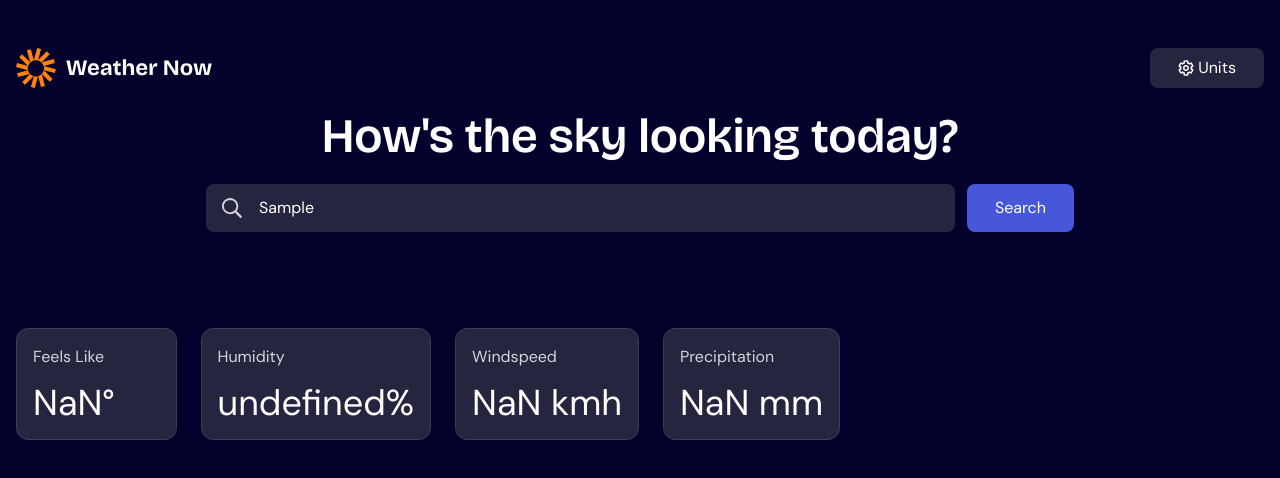
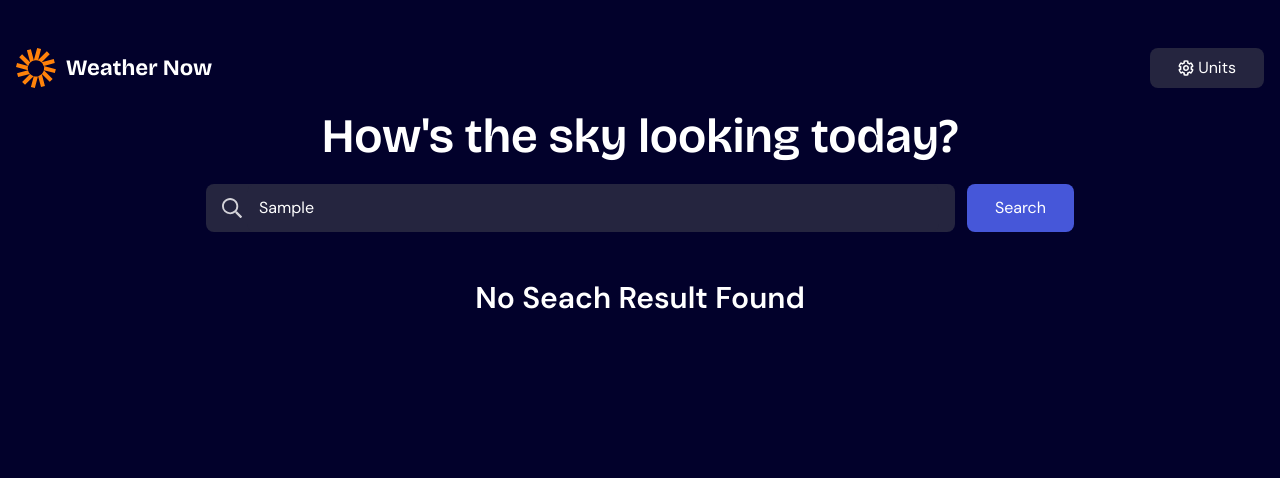
Before and after one commit to isylvestersam/Weather-App, a React (Vite) app: page / in a window 1280 px wide. Both pictures are taken after typing "Sample" into the empty fields and a click on the button "Search". Shown: the top 478 px of the page. Built offline with nearby package versions, Linux system fonts and the light colour scheme; no server answers.

Commit message:
create no search result state

```diff
--- a/src/App.jsx
+++ b/src/App.jsx
@@ -7,8 +7,14 @@ import ShowCaseBar from './Components/Main/ShowCaseBar';
 import FeelsLike from './Components/Main/FeelsLike';
 import DailyForecast from './Components/Main/DailyForecast';
 import HourlyForecast from './Components/Main/HourlyForecast';
+import { WeatherContext, WeatherProvider } from './Components/Context/WeatherContext';
+import { useContext } from 'react';
 
 function App() {
+  const { state } = useContext(WeatherContext)
+  let error = state.error;
+  console.log(state);
+
   function handleSelector( value, setValue ){
     setValue(value)
   }
@@ -23,12 +29,21 @@ function App() {
         </header>
         <h3 className='text-white mx-auto font-semibold text-5xl text-center my-6 heading-text '>How's the sky looking today?</h3>
         <LocationSelector />
+        {
+          error === 'Location not found' && (
+            <h3 className='text-3xl mx-auto mt-8 lg:mt-12 font-semibold'>No Seach Result Found</h3>
+          )
+        }
+        {
+          !error && state.weatherData && (
             <div className='flex flex-col lg:grid lg:grid-cols-3 lg:auto-rows-auto lg:gap-6 lg:mt-12'>
               <ShowCaseBar />
               <FeelsLike />
               <DailyForecast />
               <HourlyForecast />
             </div>
+          )
+        }
       </div>
     </>
   )
--- a/src/Components/Main/LocationSelector.jsx
+++ b/src/Components/Main/LocationSelector.jsx
@@ -8,6 +8,7 @@ const LocationSelector = ({ }) => {
   const { state, setCity, setWeatherData, setLoading, setError, setTempUnit } = useContext(WeatherContext)
   function handleInputChange(e) {
     setInputValue(e.target.value)
+    setError(null)
   }
 
   async function handleSearch(e) {
--- a/src/Components/Main/ShowCaseBar.jsx
+++ b/src/Components/Main/ShowCaseBar.jsx
@@ -31,12 +31,12 @@ const ShowCaseBar = () => {
     <img src={showcaseImgDesktop} className='absolute inset-0 w-full h-full object-cover  hidden lg:block -z-50 '/>
     <img src={showcaseImgMobile} className='absolute inset-0  w-full h-full object-cover block lg:hidden -z-50  '/>
     <div className='text-center'>
-      <h3 className='text-3xl font-semibold'>{ `${currLocation}${separator} ${currCountry}` }</h3>
-      <p className="text-gray-300 ">{formatted}</p>
-      <p> {currComment} </p>
+      <h3 className='text-3xl font-semibold lg:text-5xl lg:mb-1 lg:mt-6'>{ `${currLocation}${separator} ${currCountry}` }</h3>
+      <p className="text-gray-300 lg:text-xl">{formatted}</p>
+      <p className='lg:text-lg'> {currComment}. </p>
     </div>
-    <div className='flex items-center justify-around'>
-      <img src={currIcon} className='w-32' />
+    <div className='flex items-center justify-around '>
+      <img src={currIcon} className='w-32  ' />
       <h3 className='text-[3.5rem] italic font-semibold'>{currTemp}°</h3>
     </div>
   </div> );
--- a/src/Components/Top Header/WeatherSelector.jsx
+++ b/src/Components/Top Header/WeatherSelector.jsx
@@ -7,7 +7,7 @@ import checkMarkIcon from '../../assets/icon-checkmark.svg'
 const WeatherSelector = (  ) => {
   const [isOpen, setIsOpen] = useState(false)
   const { state, setCity, setWeatherData, setLoading, setError, setTempUnit, setWindUnit, setPrecipUnit } = useContext(WeatherContext)
-  const baseClasses = `flex flex-row justify-between w-full text-left py-2 px-2 rounded-lg`
+  const baseClasses = `flex flex-row justify-between w-full text-left py-2 px-2 rounded-lg hover:bg-[#2F2F59] `
   const dropDownRef = useRef(null)
   let currTempUnit = state.temperatureUnit;
   let currWindUnit = state.windUnit
```
Lines whose indentation alone changed are shown as unchanged.
